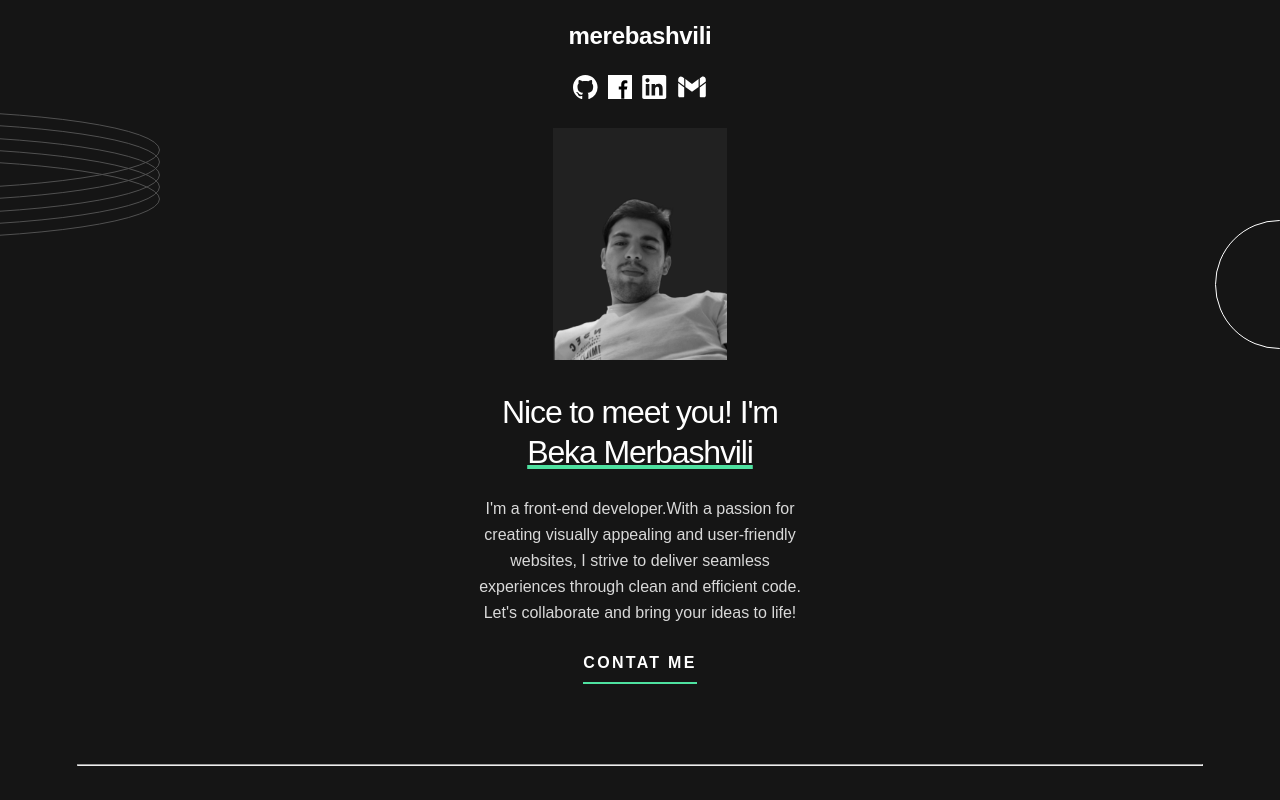
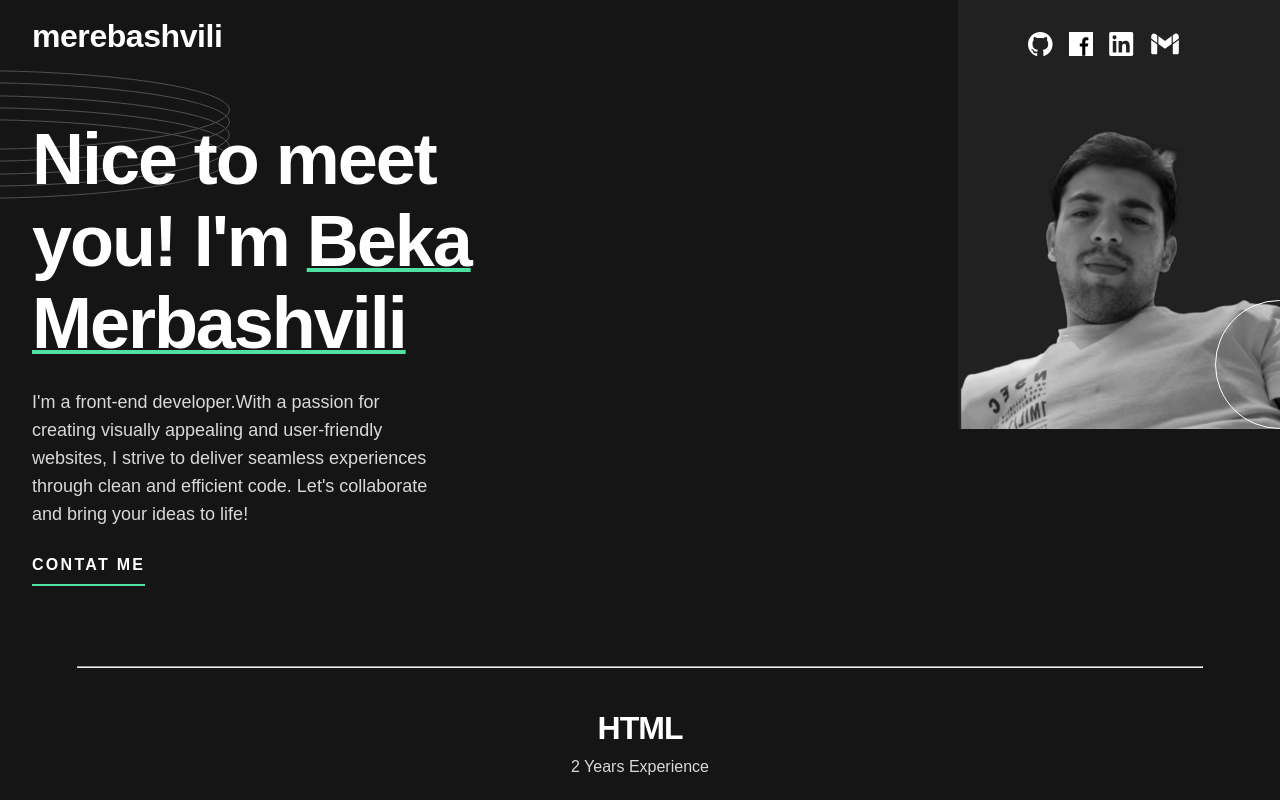
Before and after one commit to Beka-Merebashvili/portfolio, a React (Vite) app: page / in a window 1280 px wide. Shown: the top 800 px of the page. Built offline with nearby package versions, Linux system fonts and the light colour scheme.

Commit message:
about me tablet responive

```diff
--- a/src/components/AboutMe.tsx
+++ b/src/components/AboutMe.tsx
@@ -73,4 +73,39 @@ const Container = styled.div`
     top: 110px;
     left: -370px;
   }
+
+
+  @media only screen and (min-width: 768px){
+    align-items: flex-start;
+    padding-left: 32px;
+    .imgBox {
+      width: 322px;
+      height: 600px;
+      position: absolute;
+      right: 0;
+      z-index: -1;
+    }
+    .name {
+      font-size: 72px;
+      font-weight: 700;
+      line-height: 82px;
+      text-align: start;
+      letter-spacing: -2.045px;
+      width: 440px;
+      margin-left: 0;
+    }
+    .aboutMe {
+      font-size: 18px;
+      line-height: 28px;
+      text-align: start;
+      width: 400px;
+    }
+    .ring {
+      top: 70px;
+      left: -300px;
+    }
+    .circle {
+      top: 300px;
+    }
+  }
 `;
--- a/src/components/Contact.tsx
+++ b/src/components/Contact.tsx
@@ -1,6 +1,7 @@
 import styled from "styled-components";
 import { useForm, SubmitHandler } from "react-hook-form";
 import SocialMedia from "./SocialMedia";
+import pattern from "../assets/images/pattern-rings.svg"
 import errorIcon from "../assets/images/error-icon.svg";
 
 export default function Contact() {
@@ -69,6 +70,7 @@ export default function Contact() {
         </div>
         <button>SEND MESSAGE</button>
       </ContactForm>
+      <img className="rings" src={pattern} alt="" />
       <hr />
       <SocialMedia />
     </ContactContainer>
@@ -83,6 +85,7 @@ const ContactContainer = styled.div`
   flex-direction: column;
   align-items: center;
   padding-top: 60px;
+  position: relative;
   .description {
     display: flex;
     flex-direction: column;
@@ -103,6 +106,11 @@ const ContactContainer = styled.div`
     text-align: center;
     width: 342px;
     margin-top: 20px;
+  }
+  .rings {
+    position: absolute;
+    bottom: 270px;
+    left: -250px;
   }
   hr {
     width: 342px;
--- a/src/components/Experience.tsx
+++ b/src/components/Experience.tsx
@@ -22,7 +22,7 @@ export default function Experience() {
       ))}
       <hr className="line2" />
       <div className="rings">
-      <img src={pattern} alt="" />
+      <img src={pattern} alt="rings" />
       </div>
     </StyledDiv>
   );
@@ -34,7 +34,6 @@ const StyledDiv = styled.div`
   align-items: center;
   margin: 80px 0;
   position: relative;
-
   .line,
   .line2 {
     width: 88%;
@@ -75,4 +74,8 @@ const StyledDiv = styled.div`
     bottom: -60px;
     overflow: hidden;
   }
+
+  @media only screen and (min-width: 768px) {
+
+  }
 `;
--- a/src/components/SocialMedia.tsx
+++ b/src/components/SocialMedia.tsx
@@ -44,4 +44,17 @@ const SocialNavigation = styled.div`
     align-items: center;
     gap: 10px;
  }
+
+ @media only screen and (min-width: 768px){
+  width: 92%;
+  flex-direction: row;
+  justify-content: space-between;
+  h2 {
+    font-size: 32px;
+    letter-spacing: -0.44px;
+  }
+  .navigation {
+    gap: 16px;
+  }
+ }
 `
```
